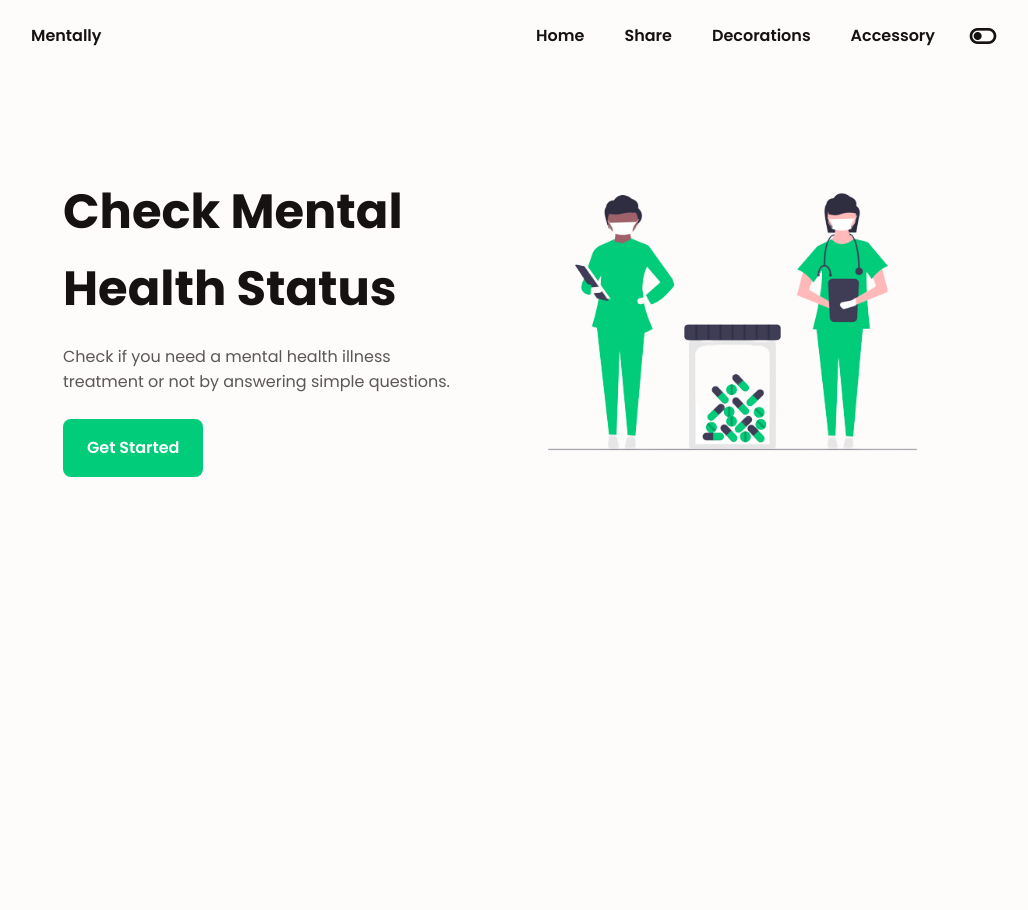
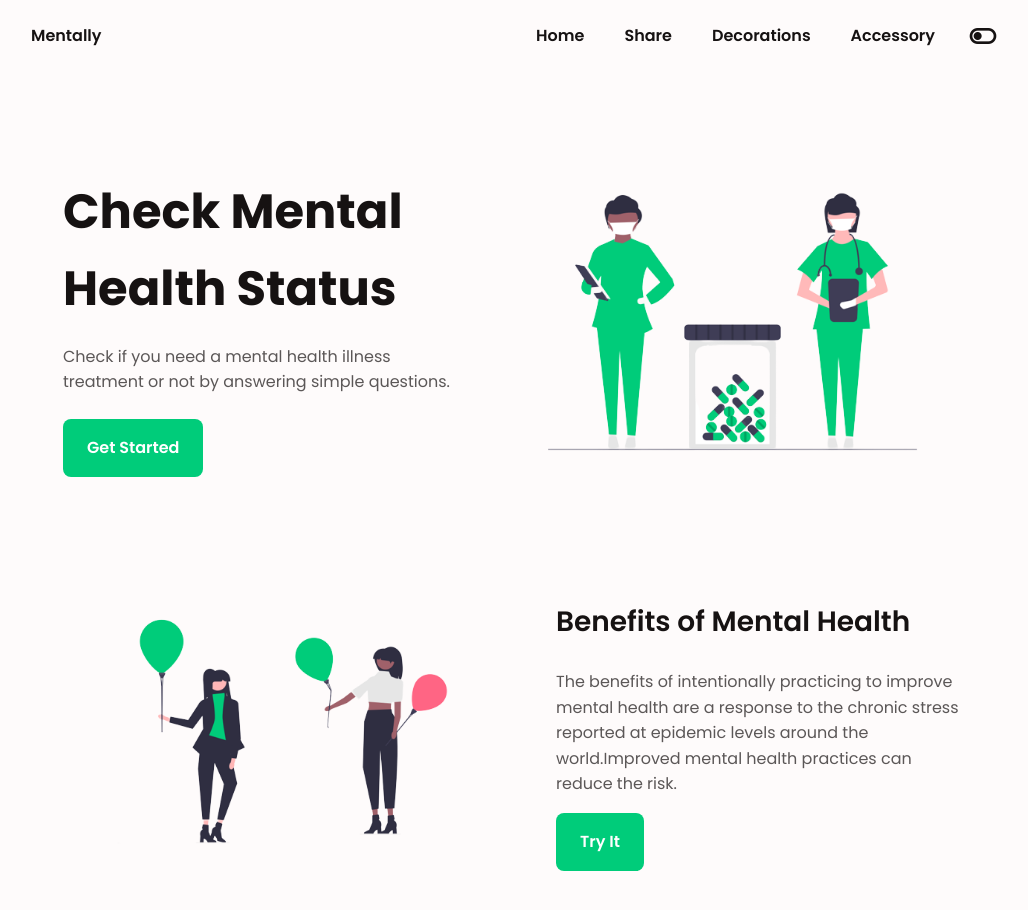
Before and after one commit to satishnaikawadi2011/mentally, a React (Vite) app in the folder client/: page / in a window 1280 px wide. Shown: the top 910 px of the page, without its empty margins (125-1153 px from the left). Before the commit the page ends 800 px from the top, so only its background shows below. Built offline with nearby package versions, Linux system fonts and the light colour scheme.

Commit message:
✨ feat : add Benefits component for Home page

```diff
--- a/client/src/App.tsx
+++ b/client/src/App.tsx
@@ -1,5 +1,6 @@
 import React from 'react';
 import Header from './components/Header/Header';
+import Benefits from './components/Home/Benefits/Benefits';
 import Hero from './components/Home/Hero/Hero';
 
 function App() {
@@ -7,6 +8,7 @@ function App() {
 		<React.Fragment>
 			<Header />
 			<Hero />
+			<Benefits />
 		</React.Fragment>
 	);
 }
--- /dev/null
+++ b/client/src/components/Home/Benefits/Benefits.tsx
@@ -0,0 +1,28 @@
+import React from 'react';
+import classes from './benefits.module.css';
+import benefits from '../../../assets/images/happy.png';
+import Button from '../../Button/Button';
+
+const Benefits = () => {
+	return (
+		<section style={{ marginTop: 30 }} className="benefits section bd-container" id="benefits">
+			<div className={`${classes.benefits__container} bd-grid`}>
+				<div className={classes.benefits__data}>
+					<h2 className="section-title-center">Benefits of Mental Health</h2>
+					<p className={classes.benefits__description}>
+						The benefits of intentionally practicing to improve mental health are a response to the chronic
+						stress reported at epidemic levels around the world.Improved mental health practices can reduce
+						the risk.
+					</p>
+					<Button title="Try It" />
+				</div>
+
+				<div className={classes.benefits__img}>
+					<img src={benefits} alt="" />
+				</div>
+			</div>
+		</section>
+	);
+};
+
+export default Benefits;
--- /dev/null
+++ b/client/src/components/Home/Benefits/benefits.module.css
@@ -0,0 +1,52 @@
+.benefits__data {
+	text-align: center;
+}
+
+.benefits__description {
+	margin-bottom: var(--mb-2);
+}
+
+.benefits__img {
+	width: 280px;
+	justify-self: center;
+}
+
+@media screen and (max-width: 359px) {
+	.benefits__img {
+		width: 100%;
+	}
+}
+
+@media screen and (min-width: 576px) {
+	.benefits__container {
+		grid-template-columns: repeat(2, 1fr);
+		align-items: center;
+	}
+
+	.benefits__data {
+		text-align: initial;
+	}
+
+	.benefits__img {
+		width: 100%;
+	}
+
+	.benefits__img {
+		order: -1;
+	}
+}
+
+@media screen and (min-width: 768px) {
+	.benefits__container {
+		padding: 0 2rem;
+	}
+}
+
+@media screen and (min-width: 968px) {
+	.benefits__img {
+		width: 469px;
+	}
+	.benefits__container {
+		column-gap: 5rem;
+	}
+}
```
Also changed, not shown: client/src/assets/images/happy.png (added), client/src/assets/images/undraw_Happy_feeling_re_e76r.png (added).
